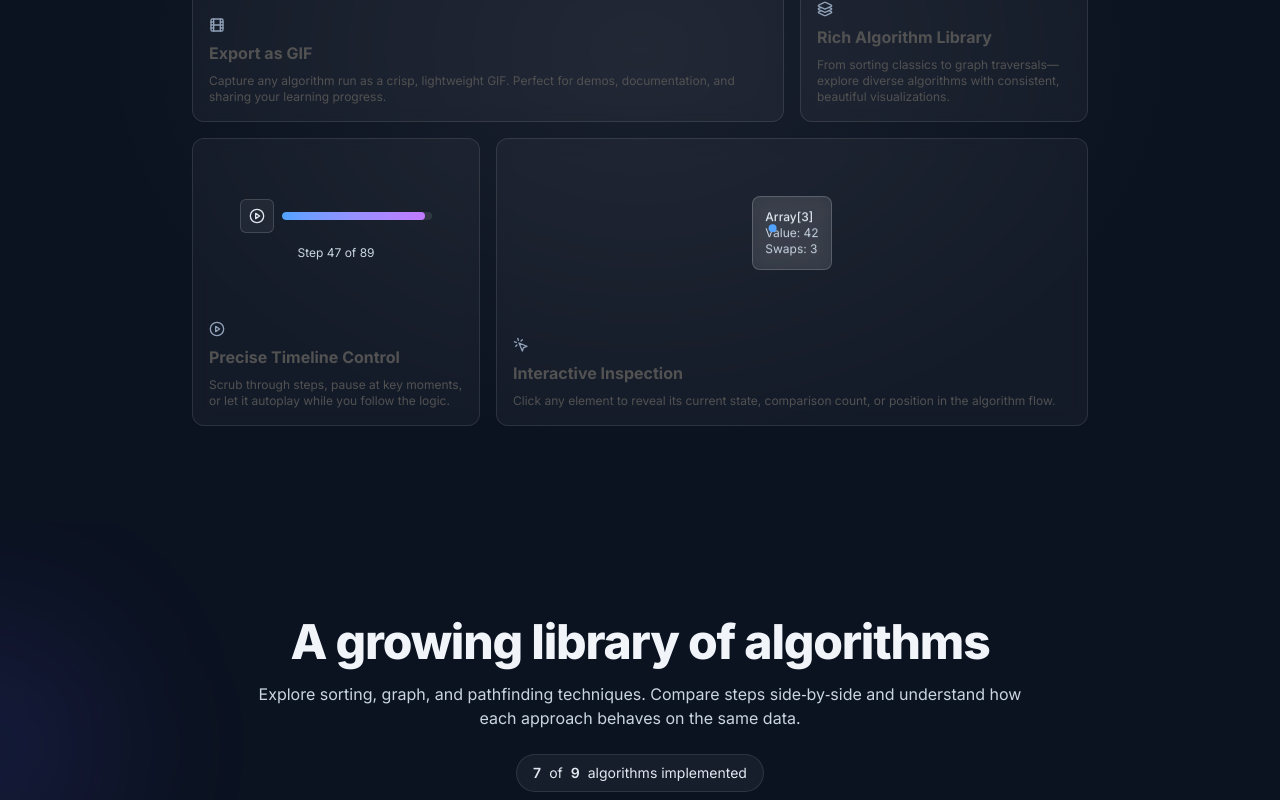
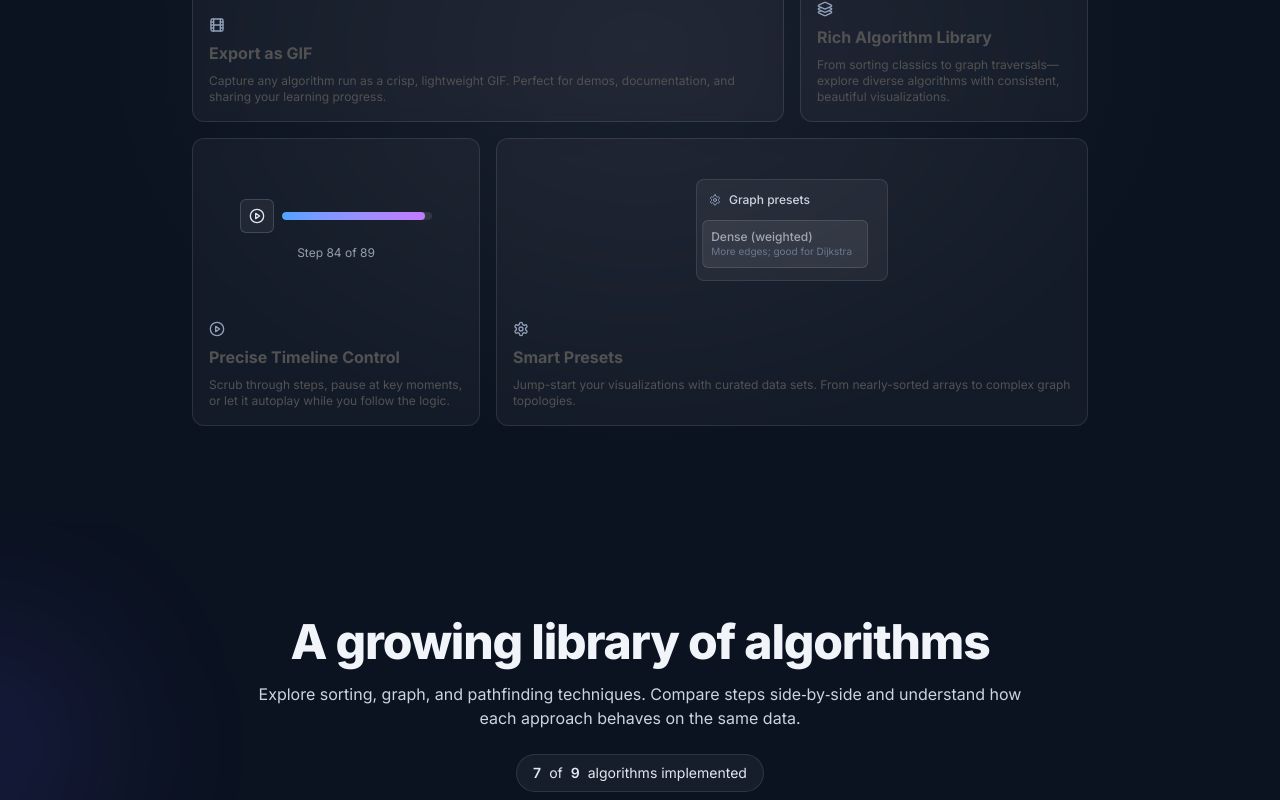
Before and after one commit to WilliamHoltsdalen/algviz, a Next.js app: page / in a window 1280 px wide. Shown: the part 1020-1820 px from the top of the page. Built offline with nearby package versions, Linux system fonts and the light colour scheme.

Commit message:
refactor(ui): improve feature section styling and content

```diff
--- a/src/components/FeatureSection.tsx
+++ b/src/components/FeatureSection.tsx
@@ -1,7 +1,8 @@
 'use client';
 
-import { motion } from 'framer-motion';
-import { Download, Film, Layers3, MousePointerClick, PlayCircle } from 'lucide-react';
+import React from 'react';
+import { motion, AnimatePresence } from 'framer-motion';
+import { Download, Film, Layers3, MousePointerClick, PlayCircle, Settings } from 'lucide-react';
 import { BentoGrid, BentoGridItem } from '@/components/ui/bento-grid';
 import { cn } from '@/lib/utils';
 
@@ -56,7 +57,11 @@ const AlgorithmsHeader = () => (
   </div>
 );
 
-const ControlsHeader = () => (
+const ControlsHeader = () => {
+  const [currentStep, setCurrentStep] = React.useState(47);
+  const totalSteps = 89;
+
+  return (
     <div className="flex h-full w-full items-center justify-center">
       <div className="w-full max-w-48">
         <div className="flex items-center gap-2 mb-3">
@@ -74,36 +79,74 @@ const ControlsHeader = () => (
               className="h-full bg-gradient-to-r from-blue-400 to-purple-400 rounded-full"
               animate={{ width: ['0%', '100%', '0%'] }}
               transition={{ duration: 2.5, repeat: Number.POSITIVE_INFINITY, ease: 'easeInOut' }}
+              onUpdate={(latest) => {
+                // Calculate step based on progress (0-100%)
+                const progress = typeof latest.width === 'string'
+                  ? parseFloat(latest.width.replace('%', ''))
+                  : 0;
+                const step = Math.round((progress / 100) * totalSteps);
+                setCurrentStep(step);
+              }}
             />
           </div>
         </div>
-      <div className="text-xs text-slate-300 text-center">Step 47 of 89</div>
+        <motion.div
+          className="text-xs text-slate-300 text-center"
+          key={currentStep}
+          initial={{ opacity: 0.7 }}
+          animate={{ opacity: 1 }}
+          transition={{ duration: 0.2 }}
+        >
+          Step {currentStep} of {totalSteps}
+        </motion.div>
       </div>
     </div>
   );
+};
 
-const InspectHeader = () => (
-  <div className="flex h-full w-full items-center justify-center relative">
+const PresetsHeader = () => {
+  const [currentPreset, setCurrentPreset] = React.useState(0);
+  const presets = [
+    { name: 'Star (weighted)', desc: 'One hub connected to all leaves' },
+    { name: 'Line (chain)', desc: 'Simple path from start to end' },
+    { name: 'Dense (weighted)', desc: 'More edges; good for Dijkstra' },
+    { name: 'Small grid-ish', desc: 'Compact with cross connections' },
+  ];
+
+  React.useEffect(() => {
+    const interval = setInterval(() => {
+      setCurrentPreset((prev) => (prev + 1) % presets.length);
+    }, 2000);
+    return () => clearInterval(interval);
+  }, [presets.length]);
+
+  return (
+    <div className="flex h-full w-full items-center justify-center">
+      <div className="w-full max-w-48">
+        <div className="rounded-lg border border-white/10 bg-white/5 p-3">
+          <div className="flex items-center gap-2 mb-3">
+            <Settings className="h-3 w-3 text-slate-400" aria-hidden />
+            <span className="text-xs text-slate-300 font-medium">Graph presets</span>
+          </div>
+
+          <AnimatePresence mode="wait">
             <motion.div
-      className="absolute rounded-lg border border-white/20 bg-white/10 backdrop-blur-sm p-3 text-xs text-slate-200"
-      animate={{ y: [-5, 5, -5] }}
-      transition={{ duration: 2, repeat: Number.POSITIVE_INFINITY, ease: 'easeInOut' }}
+              key={currentPreset}
+              className="rounded-md p-2 text-xs bg-white/10 border border-white/20"
+              initial={{ opacity: 0, x: 20 }}
+              animate={{ opacity: 1, x: 0 }}
+              exit={{ opacity: 0, x: -20 }}
+              transition={{ duration: 0.3 }}
             >
-      <div className="font-medium">Array[3]</div>
-      <div className="text-slate-300">Value: 42</div>
-      <div className="text-slate-300">Swaps: 3</div>
+              <div className="font-medium text-slate-200">{presets[currentPreset].name}</div>
+              <div className="text-slate-400 text-[10px]">{presets[currentPreset].desc}</div>
             </motion.div>
-    <motion.div
-      className="absolute w-2 h-2 bg-blue-400 rounded-full"
-      animate={{
-        x: [-20, 20, -20],
-        y: [-10, 10, -10]
-      }}
-      transition={{ duration: 1.5, repeat: Number.POSITIVE_INFINITY, ease: 'easeInOut' }}
-      aria-hidden
-    />
+          </AnimatePresence>
+        </div>
+      </div>
     </div>
   );
+};
 
 const features = [
   {
@@ -126,10 +169,10 @@ const features = [
     icon: <PlayCircle className="h-4 w-4 text-slate-400" aria-hidden />,
   },
   {
-    title: 'Interactive Inspection',
-    description: 'Click any element to reveal its current state, comparison count, or position in the algorithm flow.',
-    header: <InspectHeader />,
-    icon: <MousePointerClick className="h-4 w-4 text-slate-400" aria-hidden />,
+    title: 'Smart Presets',
+    description: 'Jump-start your visualizations with curated data sets. From nearly-sorted arrays to complex graph topologies.',
+    header: <PresetsHeader />,
+    icon: <Settings className="h-4 w-4 text-slate-400" aria-hidden />,
     className: 'md:col-span-2',
   },
 ];
--- a/src/components/ui/bento-grid.tsx
+++ b/src/components/ui/bento-grid.tsx
@@ -35,7 +35,7 @@ export const BentoGridItem = ({
   return (
     <div
       className={cn(
-        "group/bento shadow-input row-span-1 flex flex-col justify-between space-y-4 rounded-xl border border-neutral-200 bg-white p-4 transition duration-200 hover:shadow-xl dark:border-white/[0.2] dark:bg-black dark:shadow-none",
+        "group/bento shadow-input row-span-1 flex flex-col justify-between space-y-4 rounded-xl border border-neutral-200 bg-white p-4 transition duration-200 hover:shadow-xl dark:border-white/[0.2] dark:bg-background dark:shadow-none",
         className,
       )}
     >
```
Lines whose indentation alone changed are shown as unchanged.
